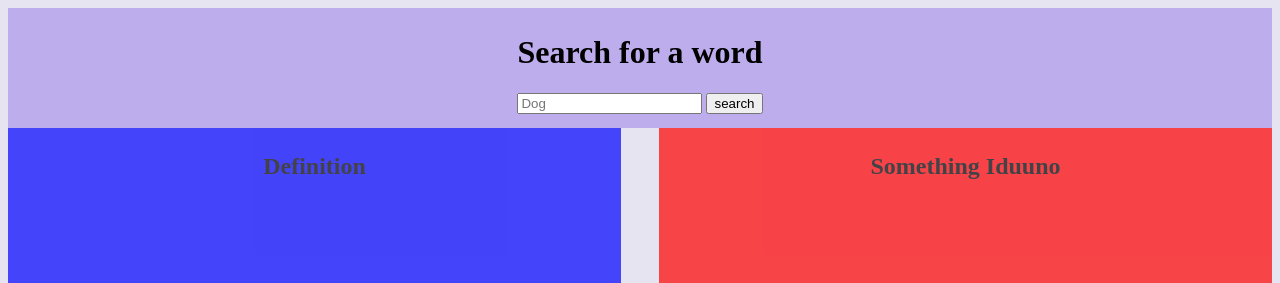
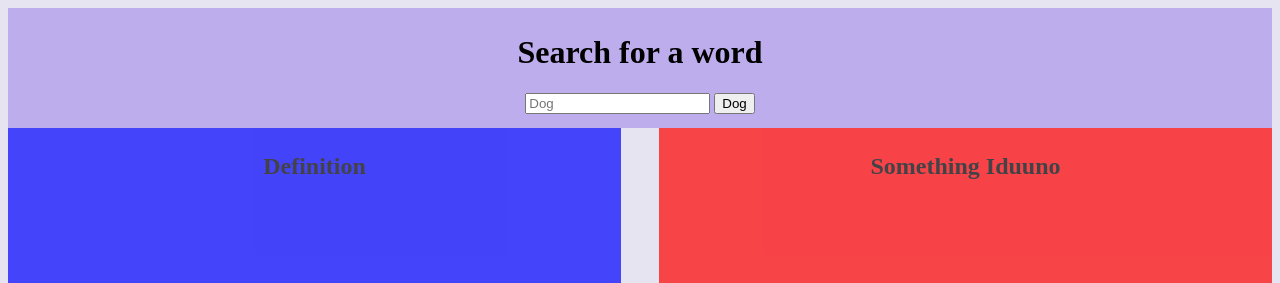
Before and after one commit to lucidlactose/Glucose, a Python web app: template templates/main.html in a window 1280 px wide. Shown: the top 283 px of the page. Run offline with Jinja, Linux system fonts and the light colour scheme; the template is opened without the code that fills it, so the values that code supplies are empty.

Commit message:
for mergin

```diff
--- a/templates/main.html
+++ b/templates/main.html
@@ -13,7 +13,7 @@
           <div id="input_box">
             <form method = "post">
             <input type="text" name="search" placeholder="Dog">
-            <input type="submit" value="search">
+            <input type="submit" value="Dog">
           </form>
           </div>
       </div>
```
